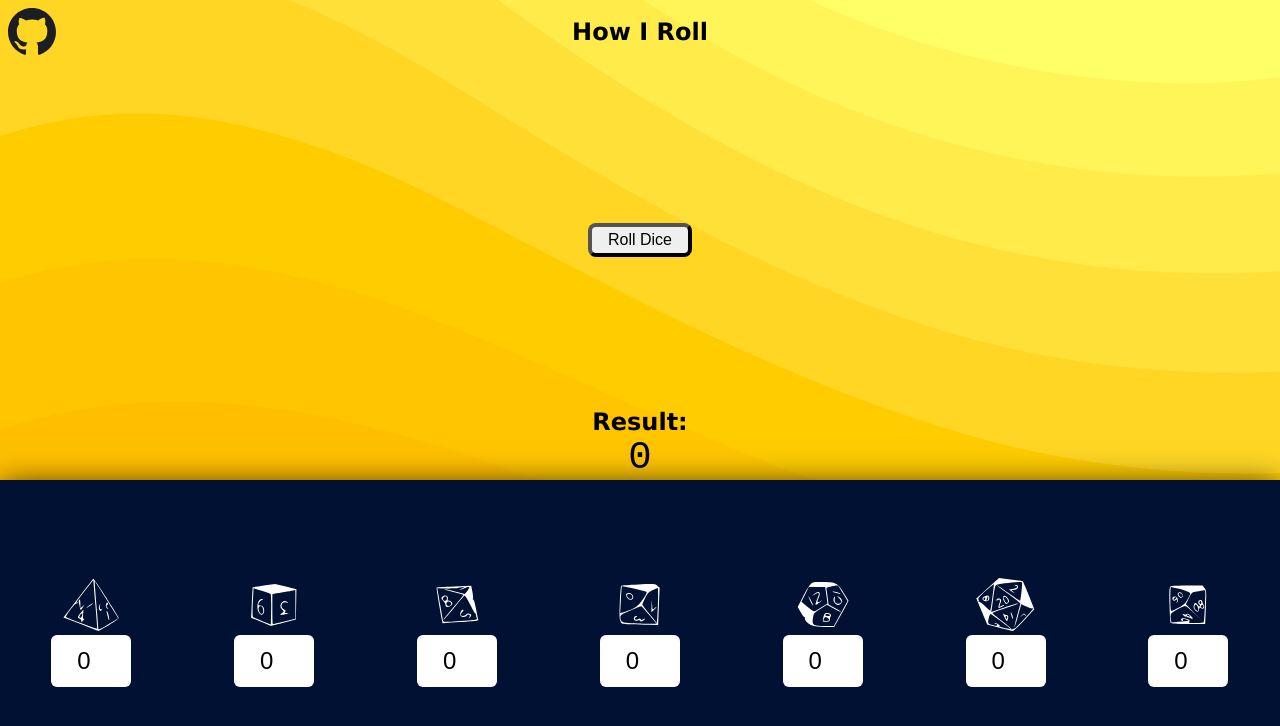
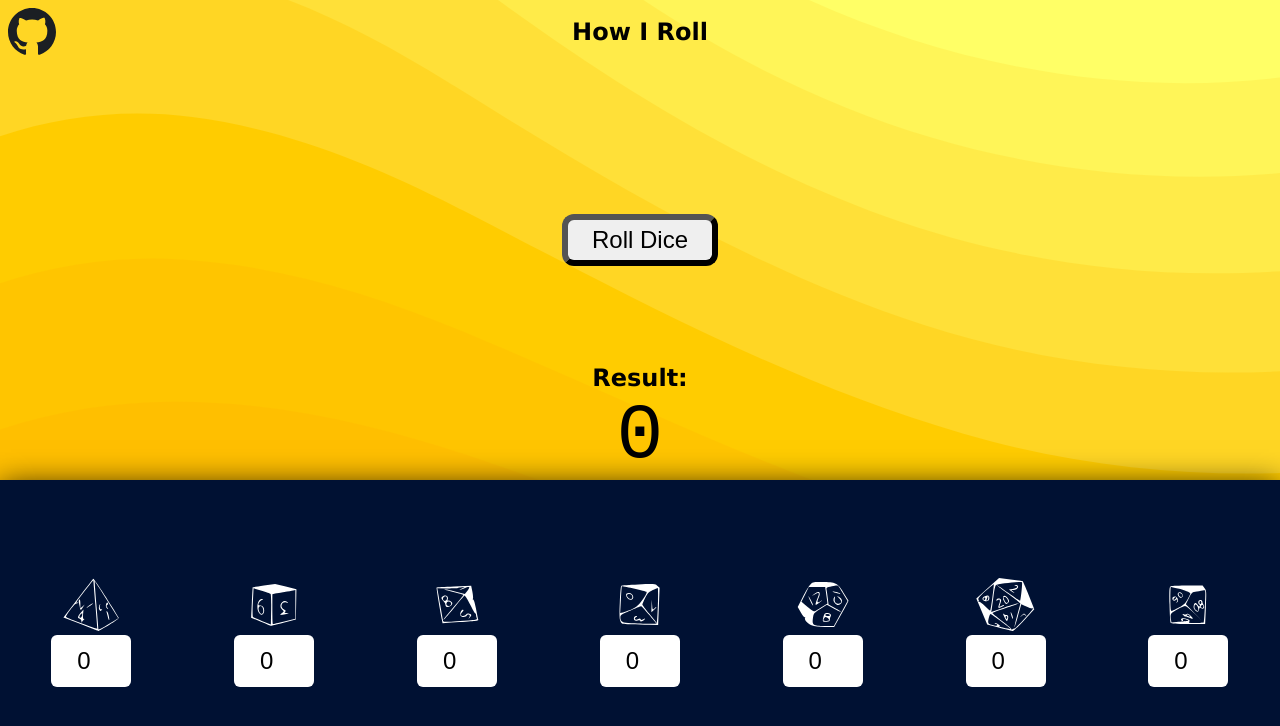
Before and after one commit to noltron000/how-i-roll, a React (Create React App) app: page / in a window 1280 px wide. Shown: the top 726 px of the page. Built offline with nearby package versions, Linux system fonts and the light colour scheme.

Commit message:
fixing some css

```diff
--- a/src/css/app.css
+++ b/src/css/app.css
@@ -16,10 +16,22 @@ p, a {
 	margin: 0;
 }
 
+h1 {
+	font-size: 2em
+}
+
+h1 {
+	font-size: 1.5em
+}
+
 button, .button {
 	border-radius: 0.5em;
 	border-width: 0.25em;
 	padding: 0.25em 1em;
+}
+
+button#roll-button {
+	font-size: 1.5em;
 }
 
 /* DISPLAY CSS / TOP ITEMS */
@@ -109,7 +121,7 @@ button, .button {
 /* results bar */
 
 #output-box {
-	font-size: 3em;
+	font-size: 6em;
 }
 
 /* INTERFACE CSS / BOTTOM */
```
